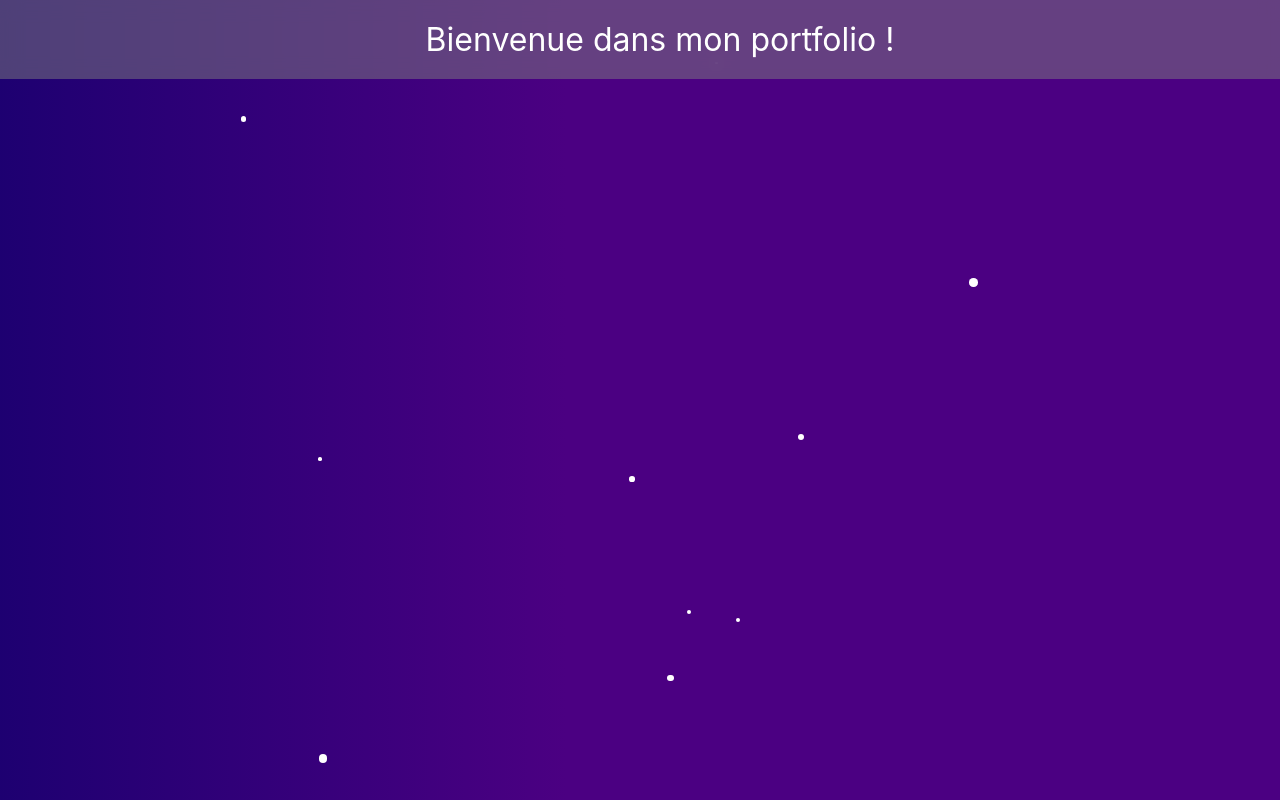
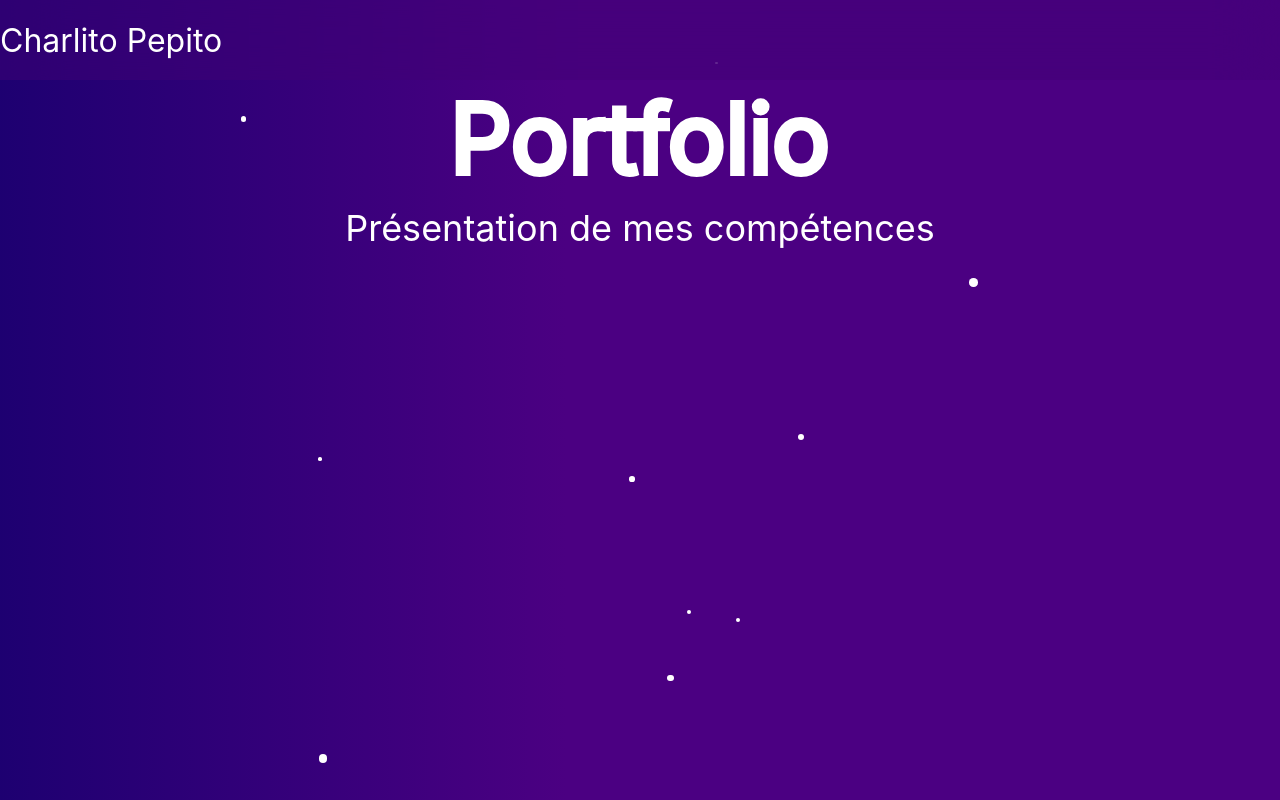
Before and after one commit to CharleneBo/portfolioCha, a React (Create React App) app: page / in a window 1280 px wide. Built offline with nearby package versions, Linux system fonts and the light colour scheme.

Commit message:
ajout header

```diff
--- a/src/components/Header/Header.js
+++ b/src/components/Header/Header.js
@@ -1,21 +1,61 @@
-// components/Header.js
 import React from 'react';
 import styled from 'styled-components';
 
 const StyledHeader = styled.header`
   position: fixed;
+  display: flex;
   top: 0;
+  flex-direction: column;
   width: 100%;
-  padding: 20px;
-  background-color: rgba(128, 128, 128, 0.5); /* Gris semi-transparent */
-  backdrop-filter: blur(10px); /* Effet de flou */
-  text-align: center;
+`;
+
+const HeaderBackground = styled.header`
+  display: flex;
+  height: 5rem;
+  background-color: rgba(65.45, 0, 116.88, 0.48);
+  backdrop-filter: blur(30px);
+`;
+
+const HeaderText = styled.div`
   font-size: 2em;
   color: white;
+  margin: auto 0;
+`;
+
+const StyleTitleHeader = styled.header`
+  display: flex;
+  flex-direction: column;
+  text-align: center;
+`;
+
+const PortfolioTitle = styled.h1`
+  font-size: 96px;
+  font-weight: 400;
+  color: #ffffff;
+  -webkit-text-stroke: 6px #ffffff;
+  margin: 0;
+`;
+
+const SubTitle = styled.h2`
+  font-size: 36px;
+  font-weight: 400;
+  color: #ffffff;
+  margin: 10px 0;
 `;
 
 function Header() {
-  return <StyledHeader>Bienvenue dans mon portfolio !</StyledHeader>;
+  return (
+    <StyledHeader>
+      <HeaderBackground>
+      <HeaderText>Charlito Pepito</HeaderText>
+      </HeaderBackground>
+      <StyleTitleHeader>
+      <PortfolioTitle>Portfolio</PortfolioTitle>
+      <SubTitle>Présentation de mes compétences</SubTitle>
+      </StyleTitleHeader>
+    </StyledHeader>
+
+  );
 }
 
 export default Header;
```
Also changed, not shown: src/components/Header/HeaderTitre.js (added, +41 -0 lines).
